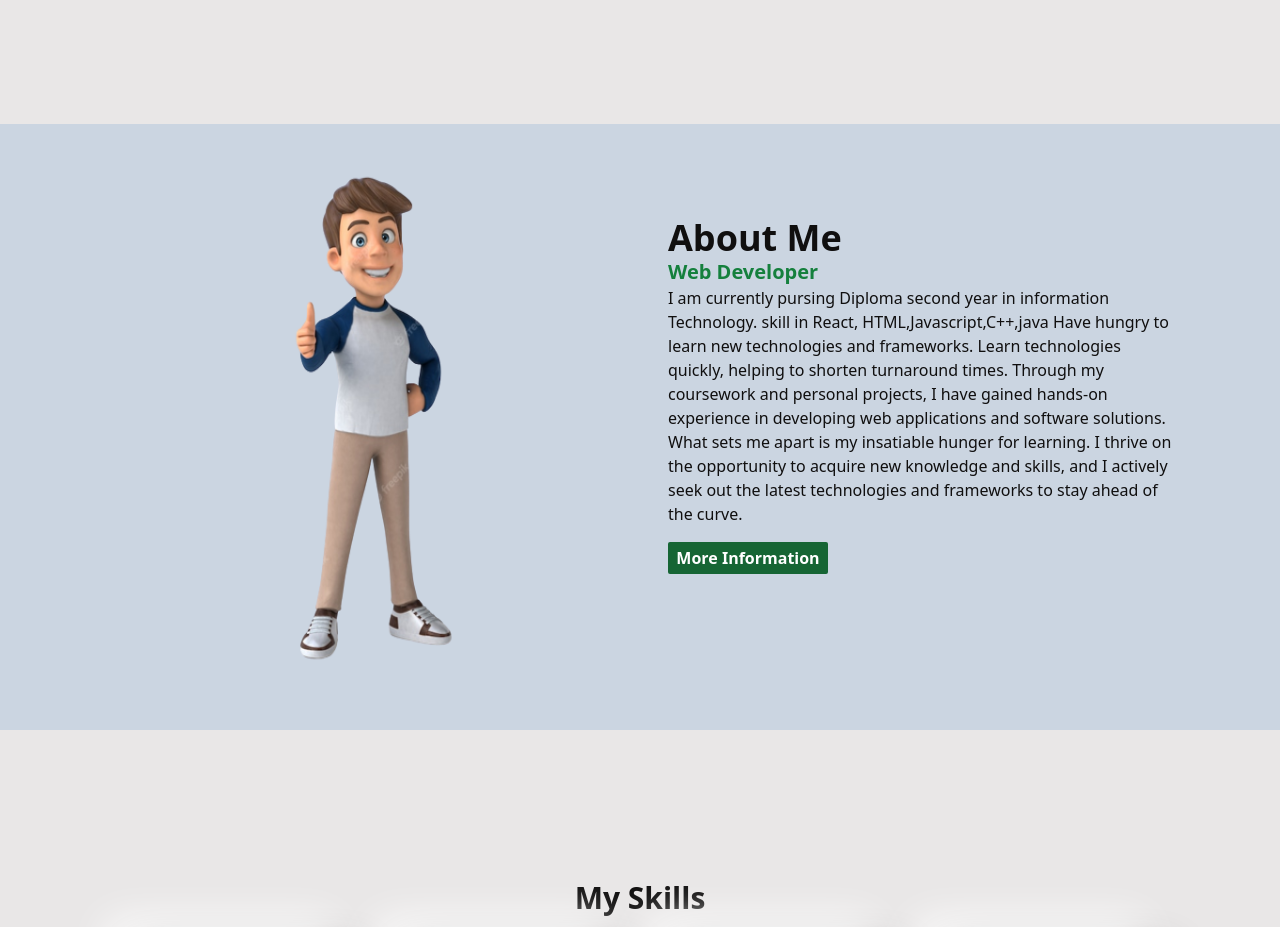
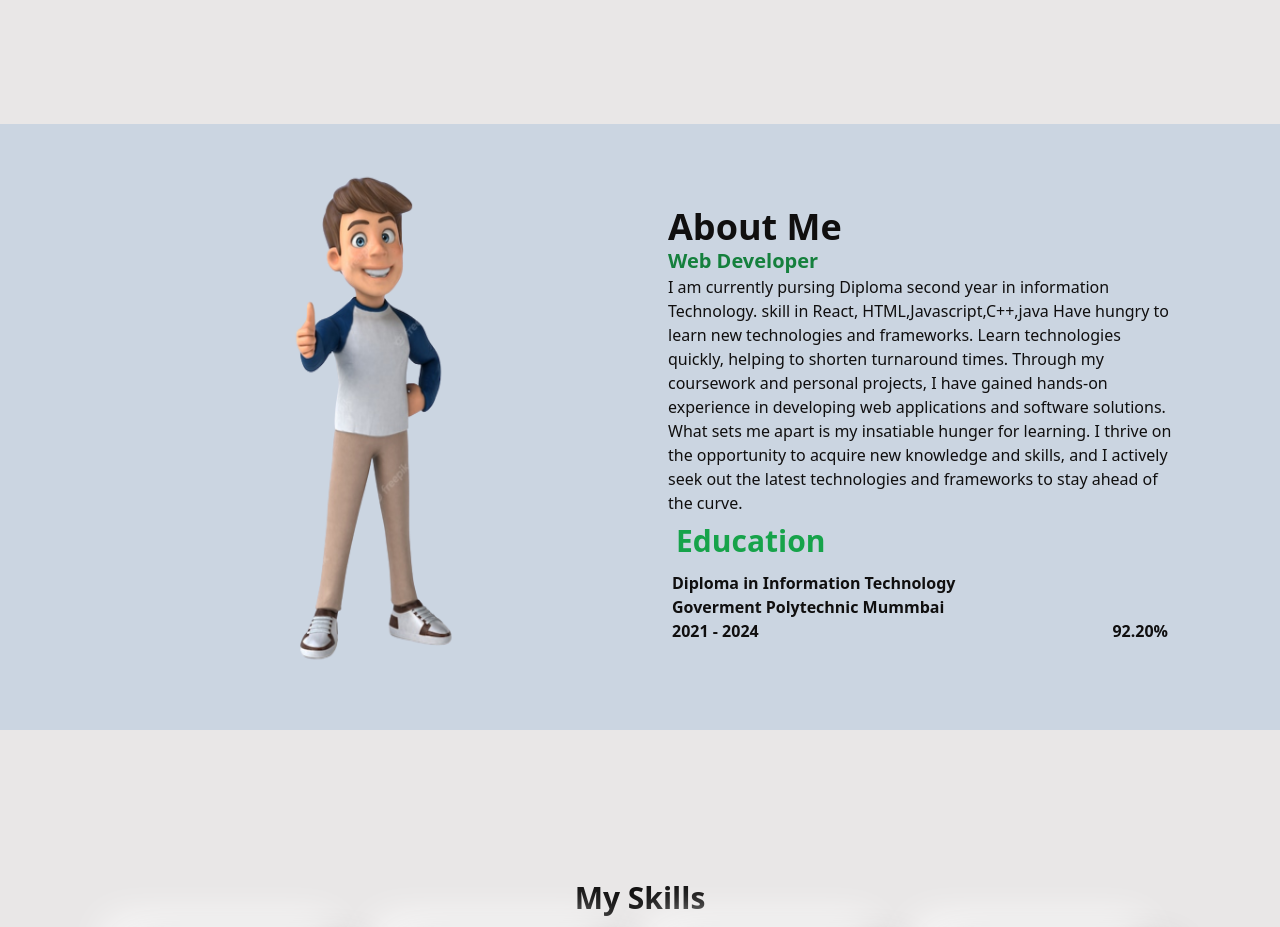
Before and after one commit to YashMulik2005/portfolio, a React (Vite) app: page / in a window 1280 px wide. Shown: the part 600-1527 px from the top of the page. Built offline with nearby package versions, Linux system fonts and the light colour scheme.

Commit message:
final site

```diff
--- a/src/components/About.jsx
+++ b/src/components/About.jsx
@@ -21,11 +21,11 @@ function About() {
     }
 
     return (
-        <div className={`flex flex-col-reverse sm:mt-[-10px] sm:flex-row py-7 sm:px-20 sm:py-0 ${theme == "dark" ? "bg-[#0E0B0B]" : " bg-slate-300"} `} id='about' onClick={handlenav}>
-            <div className=' sm:w-1/2 sm:h-[100%] w-full '>
+        <div className={`flex flex-col-reverse sm:mt-[-10px] min-[700px]:flex-row py-7 justify-center items-center sm:px-20 sm:py-0 ${theme == "dark" ? "bg-[#0E0B0B]" : " bg-slate-300"}  min-[700px]:h-auto `} id='about' onClick={handlenav}>
+            <div className=' min-[700px]:w-1/2 sm:h-[100%] w-full '>
                 <LazyLoadImage src={photo} alt="" className=' w-[100vh] h-[75vh] p-8 sm:p-10 bg-contain' effect='blur' />
             </div>
-            <motion.div className=' sm:w-1/2 sm:h-[70vh] flex flex-col justify-center sm:items-start px-7 w-full items-center' ref={divtext}
+            <motion.div className=' min-[700px]:w-1/2 sm:h-[70%] flex flex-col justify-center sm:items-start px-7 w-full items-center p-4' ref={divtext}
                 variants={fadeup}
                 initial="hidden"
                 animate={Inview ? "visible" : "hidden"}
@@ -42,7 +42,16 @@ function About() {
                     frameworks. Learn technologies quickly, helping to shorten turnaround times.
                     Through my coursework and personal projects, I have gained hands-on experience in developing web applications and software solutions.
                     What sets me apart is my insatiable hunger for learning. I thrive on the opportunity to acquire new knowledge and skills, and I actively seek out the latest technologies and frameworks to stay ahead of the curve.</p>
-                <button className={`${theme == 'dark' ? ' bg-green-700' : ' bg-green-800'} text-white rounded-sm py-1 px-2 font-semibold w-40 my-4`}>More Information</button>
+                {/* <button className={`${theme == 'dark' ? ' bg-green-700' : ' bg-green-800'} text-white rounded-sm py-1 px-2 font-semibold w-40 my-4`}>More Information</button> */}
+                <h1 className=' text-green-600 text-3xl font-bold m-2'>Education</h1>
+                <section className=' w-[100%] lg:\:w-[50%] p-1'>
+                    <h1 className=' font-bold'>Diploma in Information Technology</h1>
+                    <h1 className=' font-bold'>Goverment Polytechnic Mummbai</h1>
+                    <section className=' flex justify-between font-bold'>
+                        <h1>2021 - 2024</h1>
+                        <h1>92.20%</h1>
+                    </section>
+                </section>
             </motion.div>
         </div>
     )
--- a/src/components/Projects.jsx
+++ b/src/components/Projects.jsx
@@ -13,16 +13,17 @@ function Projects() {
         setheight(false)
     }
     return (
-        <div className={`${theme == "dark" ? "bg-[#0E0B0B]" : "bg-slate-300"}  p-5 sm:h-[65vh] flex flex-col justify-center items-center sm:px-20 `} id="project" onClick={handlenav}>
+        <div className={`${theme == "dark" ? "bg-[#0E0B0B]" : "bg-slate-300"}  p-5 min-[900px]:h-[65vh] flex flex-col justify-center items-center sm:px-20 `} id="project" onClick={handlenav}>
             <h1 className=' text-center text-3xl font-bold mt-5'>My Projects</h1>
 
-            <div className=' flex flex-col sm:flex-row p-2'>
-                <div className=' group sm:w-1/3 w-full m-2 p-3'>
+            <div className=' flex flex-col min-[900px]:flex-row p-2'>
+                <div className=' group min-[900px]:w-1/3 w-full m-2 p-3'>
                     <div className='group h-48 relative hover:scale-110 '>
                         <img src={news} alt="" className=' bg-grad w-full h-[100%] opacity-100 rounded-md group-hover:opacity-35' />
 
-                        <div className=' flex absolute bottom-0 left-0 opacity-80 w-full h-0 group-hover:h-full bg-gradient-to-b from-green-400 to-green-950  justify-center items-center transition-all ease-linear duration-300 rounded ' >
-                            <section className=' group-hover:flex justify-center p-3 hidden'>
+                        <div className='flex flex-col absolute bottom-0 left-0 opacity-90 w-full h-0 group-hover:h-full bg-gradient-to-b from-green-400 to-green-950  justify-center items-center transition-all ease-linear duration-300 rounded ' >
+                            <h1 className=' text-white text-center font-bold text-xl hidden  group-hover:block '>NEWS 24/7</h1>
+                            <section className=' group-hover:flex justify-center p-3 hidden '>
                                 <section className=' bg-white rounded-full mx-2'>
                                     <button className=' text-black m-2 '><a href="https://news020202.netlify.app/" target='black'><BiLink size={30} /></a></button>
                                 </section>
@@ -35,11 +36,12 @@ function Projects() {
 
                 </div>
 
-                <div className={`sm:w-1/3 w-full m-2 p-3  `} >
+                <div className={`min-[900px]:w-1/3 w-full m-2 p-3  `} >
                     <div className='group h-48 relative hover:scale-110 '>
                         <img src={notes} alt="" className=' bg-grad w-full h-[100%] opacity-100 rounded-md group-hover:opacity-35' />
 
-                        <div className='flex absolute bottom-0 left-0 opacity-80 w-full h-0 group-hover:h-full bg-gradient-to-b from-green-400 to-green-950  justify-center items-center transition-all ease-linear duration-300 rounded '>
+                        <div className='flex flex-col absolute bottom-0 left-0 opacity-90 w-full h-0 group-hover:h-full bg-gradient-to-b from-green-400 to-green-950  justify-center items-center transition-all ease-linear duration-300 rounded '>
+                            <h1 className=' text-white text-center font-bold text-xl hidden  group-hover:block '>What to do</h1>
                             <section className=' group-hover:flex justify-center p-3 hidden'>
                                 <section className=' bg-white rounded-full mx-2'>
                                     <button className=' text-black m-2 '><a href='https://notes-app-ym.netlify.app/' target='black'><BiLink size={30} /> </a></button>
@@ -52,11 +54,12 @@ function Projects() {
                     </div>
                 </div>
 
-                <div className=' sm:w-1/3 w-full m-2 p-3'>
+                <div className=' min-[900px]:w-1/3 w-full m-2 p-3'>
                     <div className='group h-48 relative hover:scale-110 '>
                         <img src={forum} alt="" className='bg-grad w-full h-[100%] opacity-100 rounded-md group-hover:opacity-35' />
 
-                        <div className='flex absolute bottom-0 left-0 opacity-80 w-full h-0 group-hover:h-full bg-gradient-to-b from-green-400 to-green-950  justify-center items-center transition-all ease-linear duration-300 rounded '>
+                        <div className='flex flex-col absolute bottom-0 left-0 opacity-90 w-full h-0 group-hover:h-full bg-gradient-to-b from-green-400 to-green-950  justify-center items-center transition-all ease-linear duration-300 rounded '>
+                            <h1 className=' text-white text-center font-bold text-xl hidden  group-hover:block '>Coding solutions</h1>
                             <section className='group-hover:flex justify-center p-3 hidden'>
                                 <section className='bg-white rounded-full mx-2'>
                                     <button className='text-black  m-2 '><a href='http://codingsolutions.great-site.net' target='black'><BiLink size={30} /> </a></button>
--- a/src/components/Skills.jsx
+++ b/src/components/Skills.jsx
@@ -27,10 +27,10 @@ function Skills() {
     }
 
     return (
-        <div div className=' flex flex-col justify-center items-center p-7 sm:h-[65vh] sm:px-20' id='skills' onClick={handlenav} >
+        <div div className=' flex flex-col justify-center items-center p-7 min-[852px]:h-[65vh] sm:px-20' id='skills' onClick={handlenav} >
             <h1 className=' text-center text-3xl font-bold'>My Skills</h1>
-            <div className=' flex p-5 flex-col sm:flex-row w-[100%]'>
-                <div className='sm:w-1/4 w-full flex justify-center '>
+            <div className=' flex p-5 flex-col min-[852px]:flex-row w-[100%]'>
+                <div className='min-[852px]:w-1/4 w-full flex justify-center '>
                     <div className={` group rounded  flex flex-col w-full sm:w-56 h-36 hover:h-auto hover:bg-green-700 my-5 sm:my-0
                      p-5  overflow-hidden items-center ${theme == "dark" ? " shadow-2xl" : "shadow-[15px_15px_41px_#b1b1b1,-15px_-15px_41px_#ffffff]"} m-2 transition-all ease-linear duration-300`}>
                         <motion.section ref={div1}
@@ -49,7 +49,7 @@ function Skills() {
                         <p className=' hidden group-hover:block group-hover:text-white'>HTML is the standard markup language for Web pages. With HTML you can create your own Website.</p>
                     </div>
                 </div>
-                <div className=' sm:w-1/4 w-full flex justify-center'>
+                <div className=' min-[852px]:w-1/4 w-full flex justify-center'>
                     <div className={` rounded group flex flex-col w-full sm:w-56 h-36 hover:h-auto hover:bg-green-700 p-5 overflow-hidden items-center ${theme == "dark" ? " shadow-2xl" : "shadow-[15px_15px_41px_#b1b1b1,-15px_-15px_41px_#ffffff]"} my-5 sm:my-0 m-2 transition-all ease-linear duration-300`}>
                         <motion.section ref={div2}
                             variants={fade}
@@ -65,7 +65,7 @@ function Skills() {
                         <p className=' hidden group-hover:block group-hover:text-white'>React is a JavaScript library for building user interfaces.React is used to build single-page applications.</p>
                     </div>
                 </div>
-                <div className=' sm:w-1/4 w-full flex justify-center'>
+                <div className='min-[852px]:w-1/4 w-full flex justify-center'>
                     <div className={`rounded group flex flex-col w-full sm:w-56 h-36 hover:h-auto hover:bg-green-700 p-5 overflow-hidden items-center ${theme == "dark" ? " shadow-2xl" : "shadow-[15px_15px_41px_#b1b1b1,-15px_-15px_41px_#ffffff]"} my-5 sm:my-0 m-2 transition-all ease-linear duration-300`}>
                         <motion.section ref={div3}
                             variants={fade}
@@ -81,7 +81,7 @@ function Skills() {
                         <p className=' hidden group-hover:block group-hover:text-white'>Node.js is an open source server environment.Node.js allows you to run JavaScript on the server.</p>
                     </div>
                 </div>
-                <div className=' sm:w-1/4 w-full flex justify-center'>
+                <div className='min-[852px]:w-1/4 w-full flex justify-center'>
                     <div className={`flex group rounded flex-col w-full sm:w-56 h-36 hover:h-auto hover:bg-green-700 p-5 overflow-hidden items-center ${theme == "dark" ? " shadow-2xl" : "shadow-[15px_15px_41px_#b1b1b1,-15px_-15px_41px_#ffffff]"} my-5 sm:my-0 m-2 transition-all ease-linear duration-300`}>
                         <motion.section ref={div4}
                             variants={fade}
```
